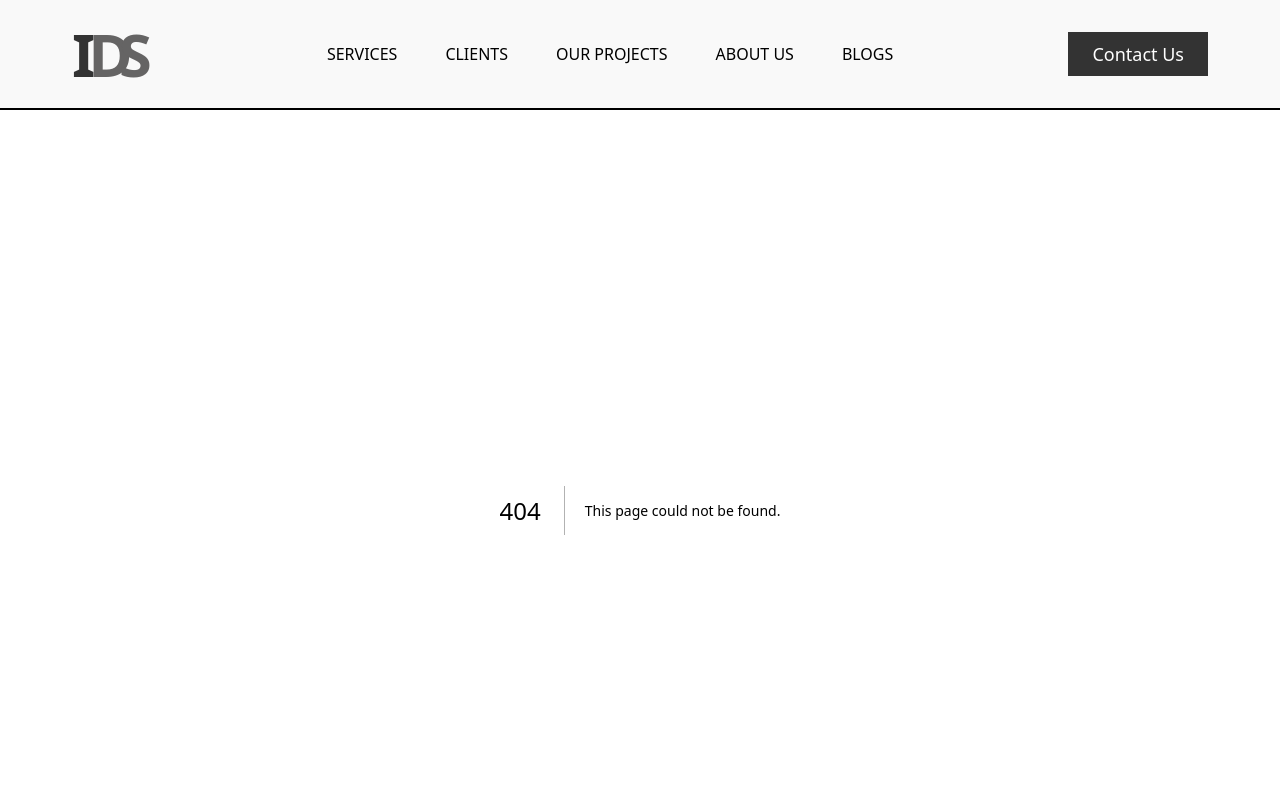
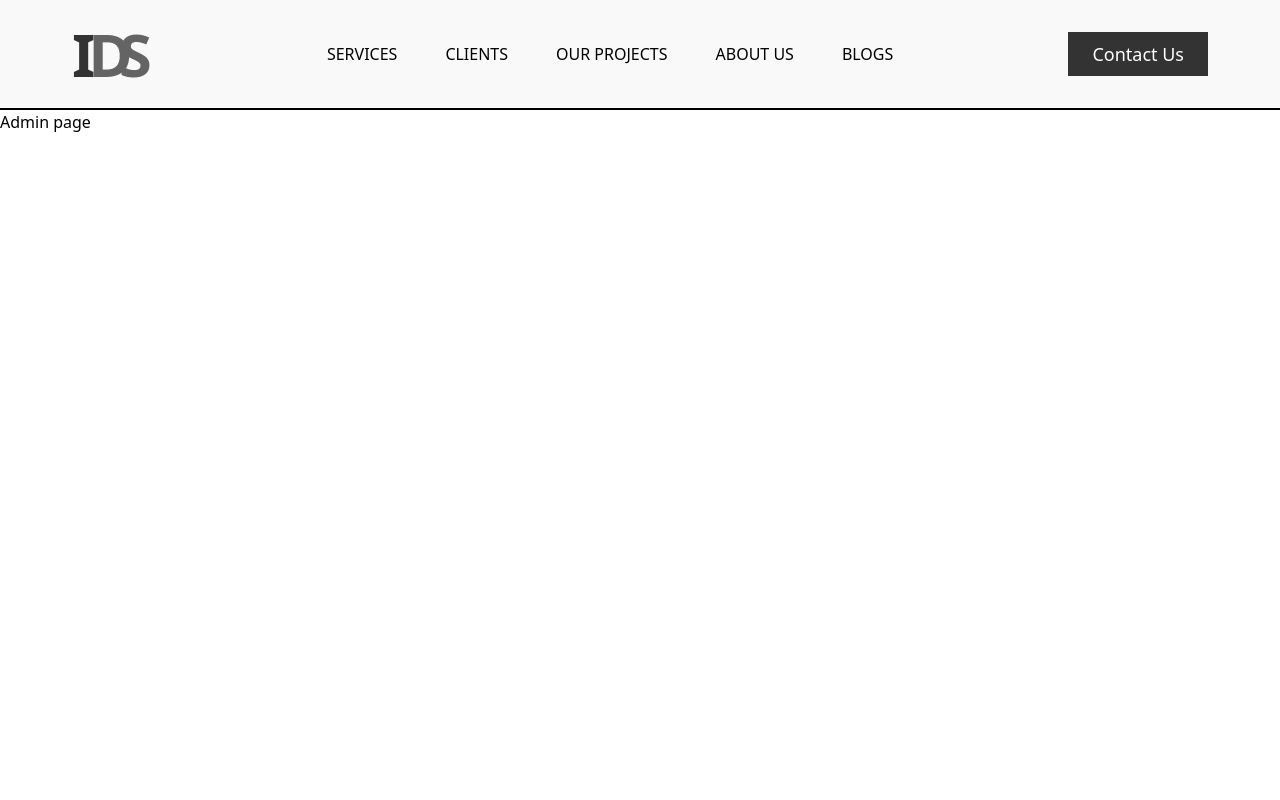
Before and after one commit to webdevs-5/inscapedesignstudio, a Next.js app: page /admin in a window 1280 px wide. Before the commit this address had no page. Shown: the top 800 px of the page. Built offline with nearby package versions, Linux system fonts and the light colour scheme.

Commit message:
work in progress

```diff
--- /dev/null
+++ b/app/admin/page.tsx
@@ -0,0 +1,3 @@
+export default function admin() {
+	return <div className=''>Admin page</div>;
+}
```
